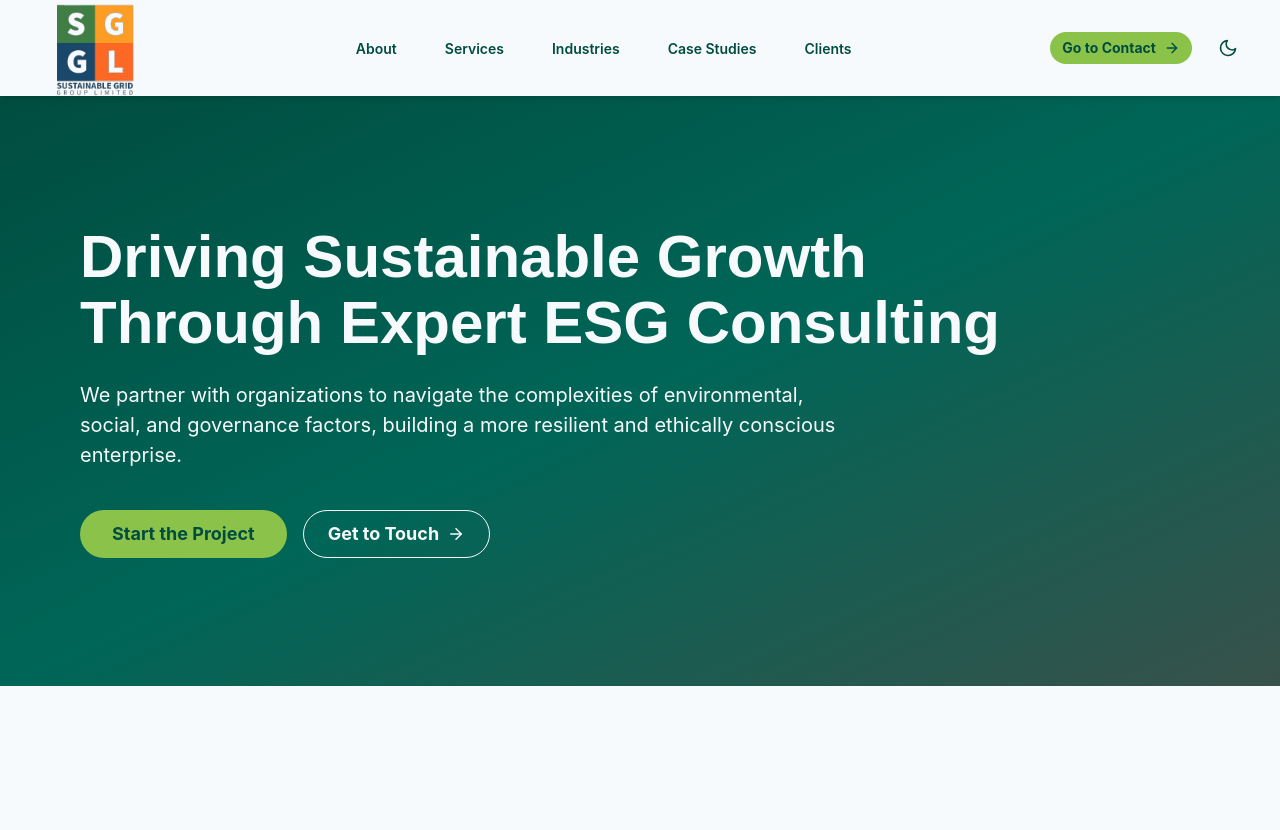
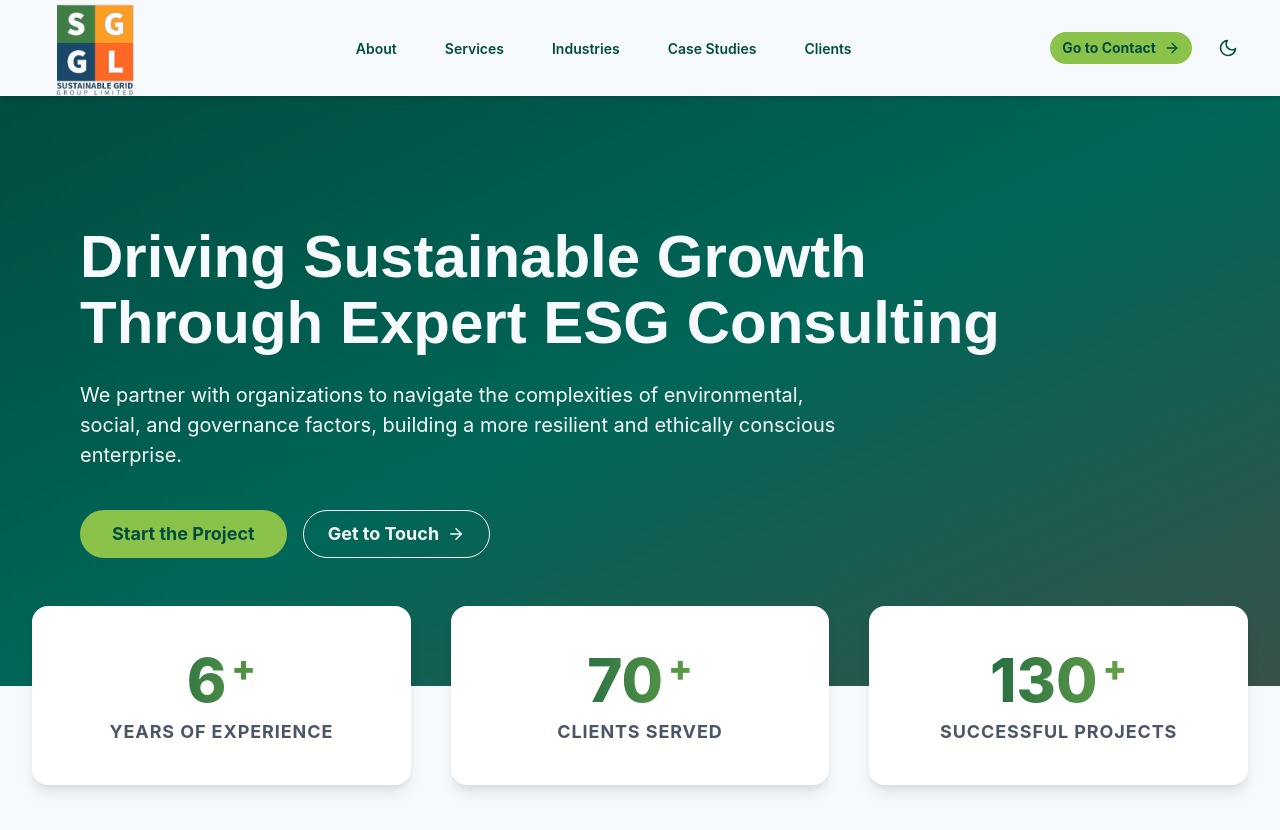
Before and after one commit to symonogwe/sustainable-grid-group-website, a React (Vite) app: page / in a window 1280 px wide. Shown: the top 830 px of the page. Before the commit the page ends 800 px from the top, so only its background shows below. Built offline with nearby package versions, Linux system fonts and the light colour scheme.

Commit message:
Create StatCard Component and StatsBar Component - Install count up.js for animated statistics display - Update App component to include StatsBar with multiple StatCards

```diff
--- a/package.json
+++ b/package.json
@@ -15,6 +15,7 @@
     "@emotion/styled": "^11.14.1",
     "framer-motion": "^10.18.0",
     "react": "^18.2.0",
+    "react-countup": "^6.5.3",
     "react-dom": "^18.2.0",
     "react-icons": "^5.5.0",
     "react-router-dom": "^7.9.6"
--- a/src/App.jsx
+++ b/src/App.jsx
@@ -1,6 +1,7 @@
 import { Box } from "@chakra-ui/react";
 import Header from "./Header";
 import HeroSection from "./HeroSection";
+import StatsBar from "./StatsBar";
 
 function App() {
   return (
@@ -8,6 +9,7 @@ function App() {
       <Header />
       <main>
         <HeroSection />
+        <StatsBar />
       </main>
     </Box>
   );
--- /dev/null
+++ b/src/StatCard.jsx
@@ -0,0 +1,85 @@
+// src/components/StatCard.jsx (Corrected)
+
+import { Box, Text, useColorModeValue } from "@chakra-ui/react";
+import CountUp from "react-countup";
+
+const StatCard = ({ number, suffix = "+", label }) => {
+  // Theme colors
+  const bg = useColorModeValue("white", "sgg.700");
+  const labelColor = useColorModeValue("gray.600", "sgg.100");
+
+  // Gradient text effect for the number
+  const gradientText = useColorModeValue(
+    "linear(to-r, sgg.900, sgg.500)",
+    "linear(to-r, white, sgg.500)"
+  );
+
+  return (
+    <Box
+      p={{ base: 8, md: 10 }}
+      bg={bg}
+      borderRadius="2xl"
+      boxShadow="lg"
+      textAlign="center"
+      position="relative"
+      overflow="hidden"
+      transition="all 0.4s ease"
+      // 🟢 FIX: Merged the two _hover definitions into one object
+      _hover={{
+        transform: "translateY(-8px)", // Lift effect
+        boxShadow: "2xl",
+        borderColor: "sgg.500",
+
+        // Merged the _before pseudo-element styles here
+        _before: { opacity: 1 }, // Show the green top bar on hover
+      }}
+      borderTop="4px solid"
+      borderColor="transparent"
+      _before={{
+        content: '""',
+        position: "absolute",
+        top: 0,
+        left: 0,
+        right: 0,
+        height: "4px",
+        bg: "sgg.500",
+        opacity: 0,
+        transition: "opacity 0.3s",
+      }}
+    >
+      <Text
+        fontSize={{ base: "5xl", md: "6xl" }}
+        fontWeight="extrabold"
+        bgGradient={gradientText}
+        bgClip="text"
+        mb={2}
+        lineHeight={1}
+      >
+        <CountUp
+          end={number}
+          duration={2.5}
+          enableScrollSpy
+          scrollSpyOnce
+          separator=","
+        />
+        <span
+          style={{ fontSize: "0.6em", verticalAlign: "top", marginLeft: "5px" }}
+        >
+          {suffix}
+        </span>
+      </Text>
+
+      <Text
+        fontSize={{ base: "md", md: "lg" }}
+        fontWeight="bold"
+        color={labelColor}
+        textTransform="uppercase"
+        letterSpacing="wider"
+      >
+        {label}
+      </Text>
+    </Box>
+  );
+};
+
+export default StatCard;
--- /dev/null
+++ b/src/StatsBar.jsx
@@ -0,0 +1,42 @@
+import { Container, SimpleGrid } from "@chakra-ui/react";
+import StatCard from "./StatCard";
+import AnimateOnScroll from "./MotionBox";
+
+const statsData = [
+  { number: 6, suffix: "+", label: "Years of Experience" },
+  { number: 70, suffix: "+", label: "Clients Served" },
+  { number: 130, suffix: "+", label: "Successful Projects" },
+];
+
+const StatsBar = () => {
+  return (
+    <AnimateOnScroll delay={0.2}>
+      <Container
+        maxW={"7xl"}
+        // Negative margin pulls it up to overlap the Hero section slightly
+        // making the design feel connected and layered
+        mt={{ base: -12, md: -20 }}
+        mb={20}
+        position="relative"
+        zIndex={10} // Ensures it sits on top of the Hero background
+        px={{ base: 4, md: 8 }}
+      >
+        <SimpleGrid
+          columns={{ base: 1, md: 3 }} // 1 column on mobile, 3 on PC
+          spacing={{ base: 6, md: 10 }}
+        >
+          {statsData.map((stat, index) => (
+            <StatCard
+              key={index}
+              number={stat.number}
+              suffix={stat.suffix}
+              label={stat.label}
+            />
+          ))}
+        </SimpleGrid>
+      </Container>
+    </AnimateOnScroll>
+  );
+};
+
+export default StatsBar;
```
Also changed, not shown: 1 other file (tests, documents, lock files or other folders).
